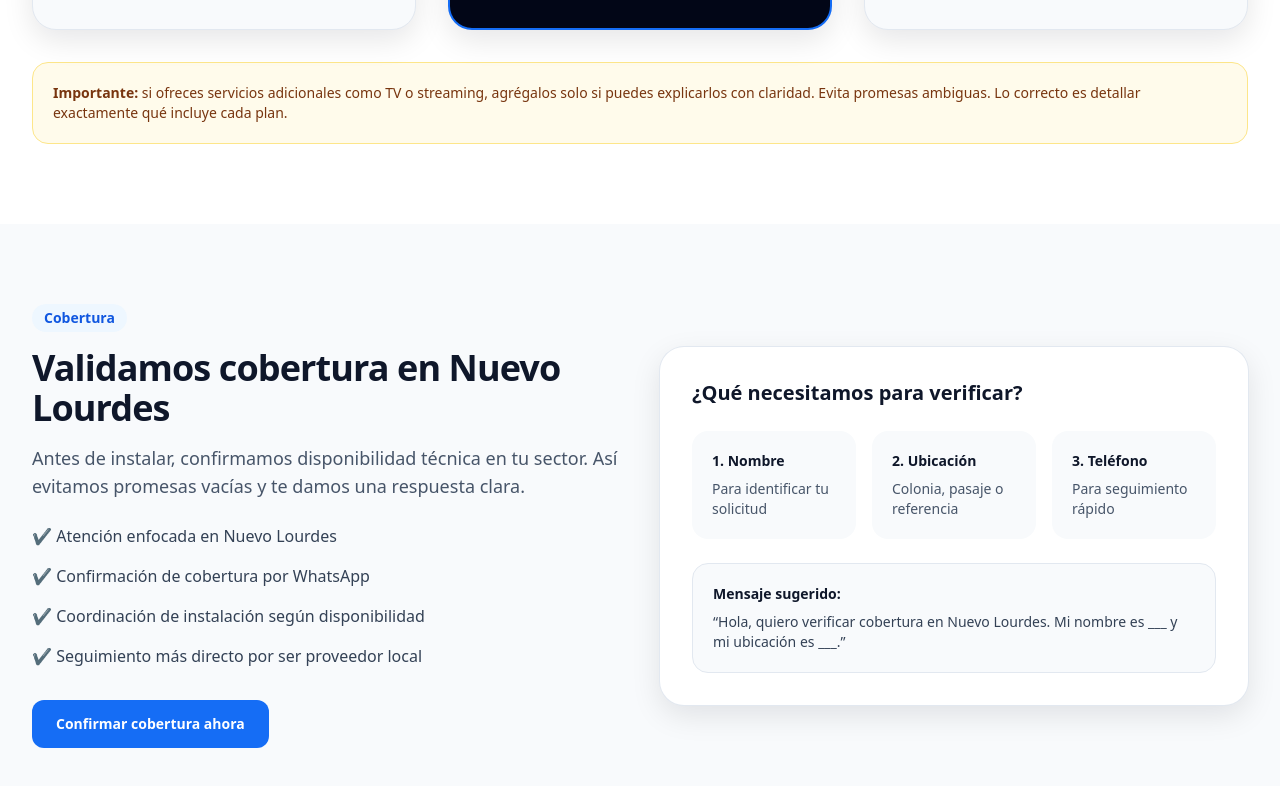
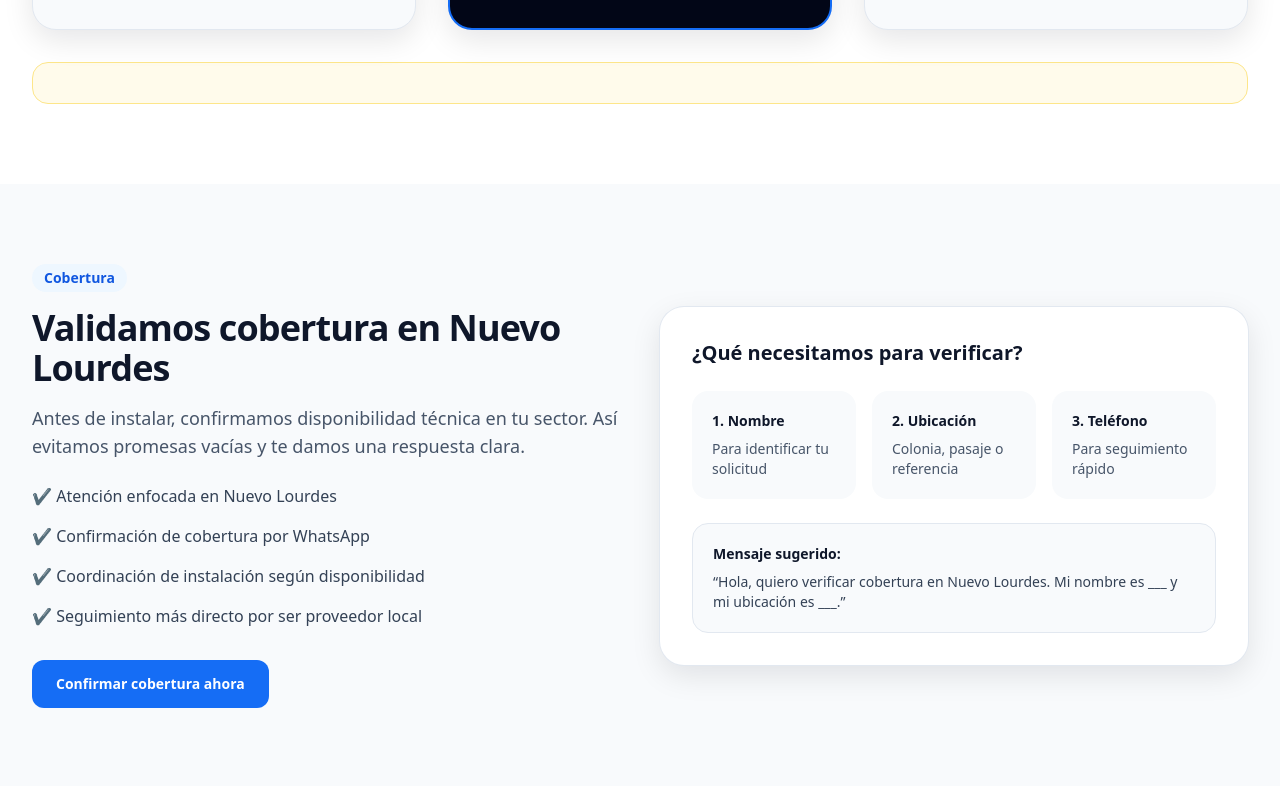
Before and after one commit to MinnerGarcia/netfullsv-website, a plain HTML site: page index.html in a window 1280 px wide. Shown: the part 2235-3021 px from the top of the page. Drawn offline with nearby package versions, Linux system fonts and the light colour scheme.

Commit message:
Update index.html

```diff
--- a/index.html
+++ b/index.html
@@ -380,8 +380,6 @@
         </div>
 
         <div class="mt-8 rounded-2xl border border-amber-200 bg-amber-50 p-5 text-sm text-amber-900">
-          <strong>Importante:</strong> si ofreces servicios adicionales como TV o streaming, agrégalos solo si puedes explicarlos con claridad.
-          Evita promesas ambiguas. Lo correcto es detallar exactamente qué incluye cada plan.
         </div>
       </div>
     </section>
```
